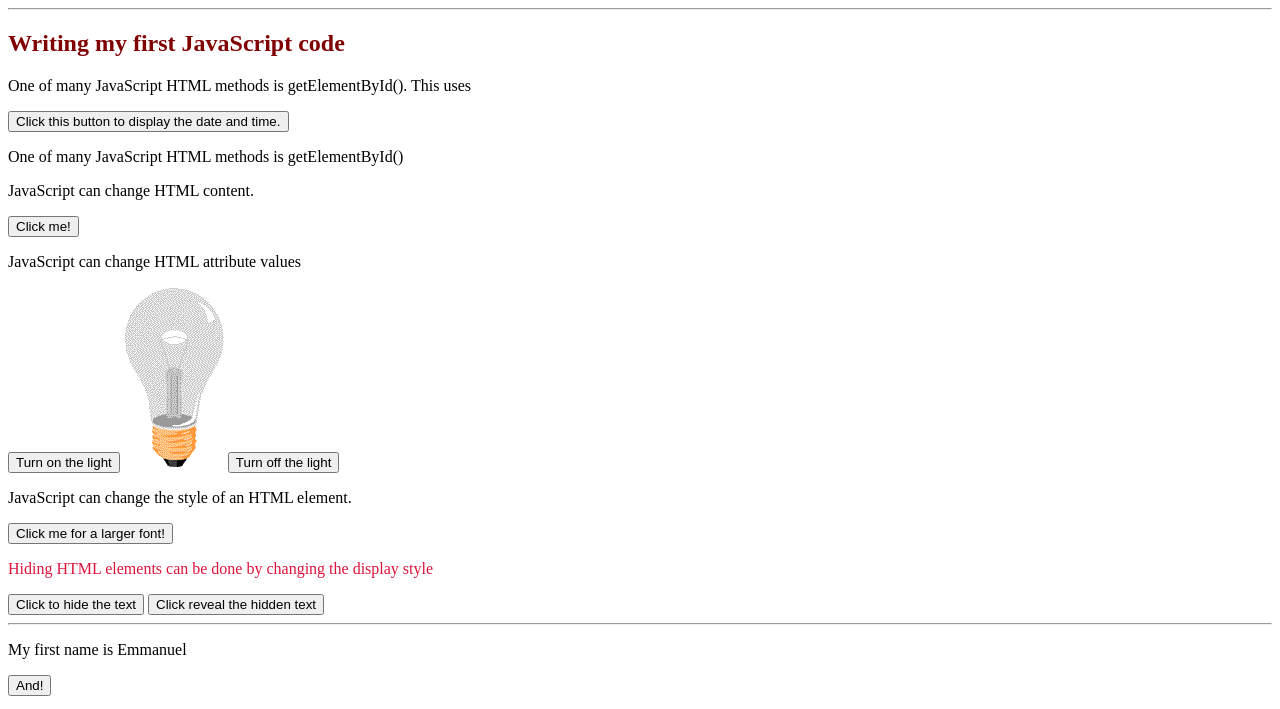
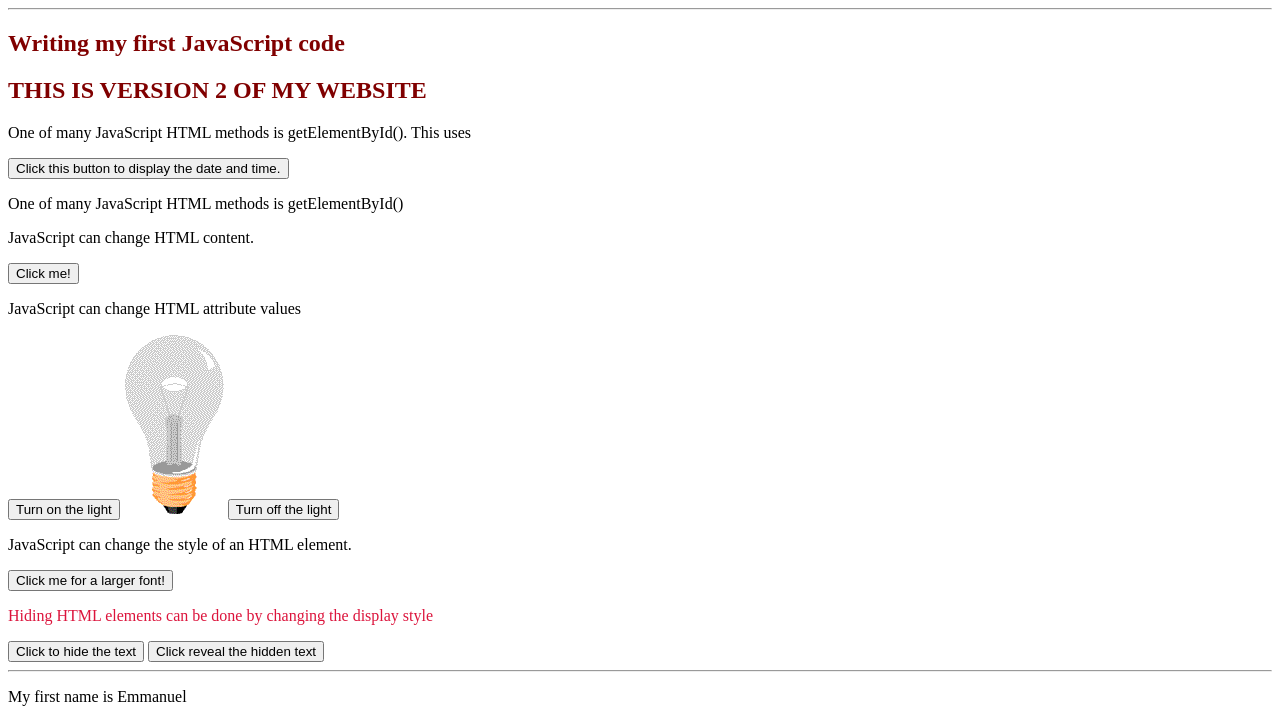
Before and after one commit to emmanuel-nnodim/CI-CD-Pipeline-v1, a plain HTML site: page index.html in a window 1280 px wide. Shown: the top 709 px of the page. Drawn offline with Linux system fonts and the light colour scheme.

Commit message:
new heading update
added a section which states the version of my website.

```diff
--- a/index.html
+++ b/index.html
@@ -52,6 +52,8 @@
     <body>
         <hr>
         <h2>Writing my first JavaScript code</h2>
+        <h2>THIS IS VERSION 2 OF MY WEBSITE</h2>
+
         <p> One of many JavaScript HTML methods is getElementById(). This uses </p>
         <button type="button" onclick="document.getElementById('demo').innerHTML = Date()">Click this button to display
             the
```
